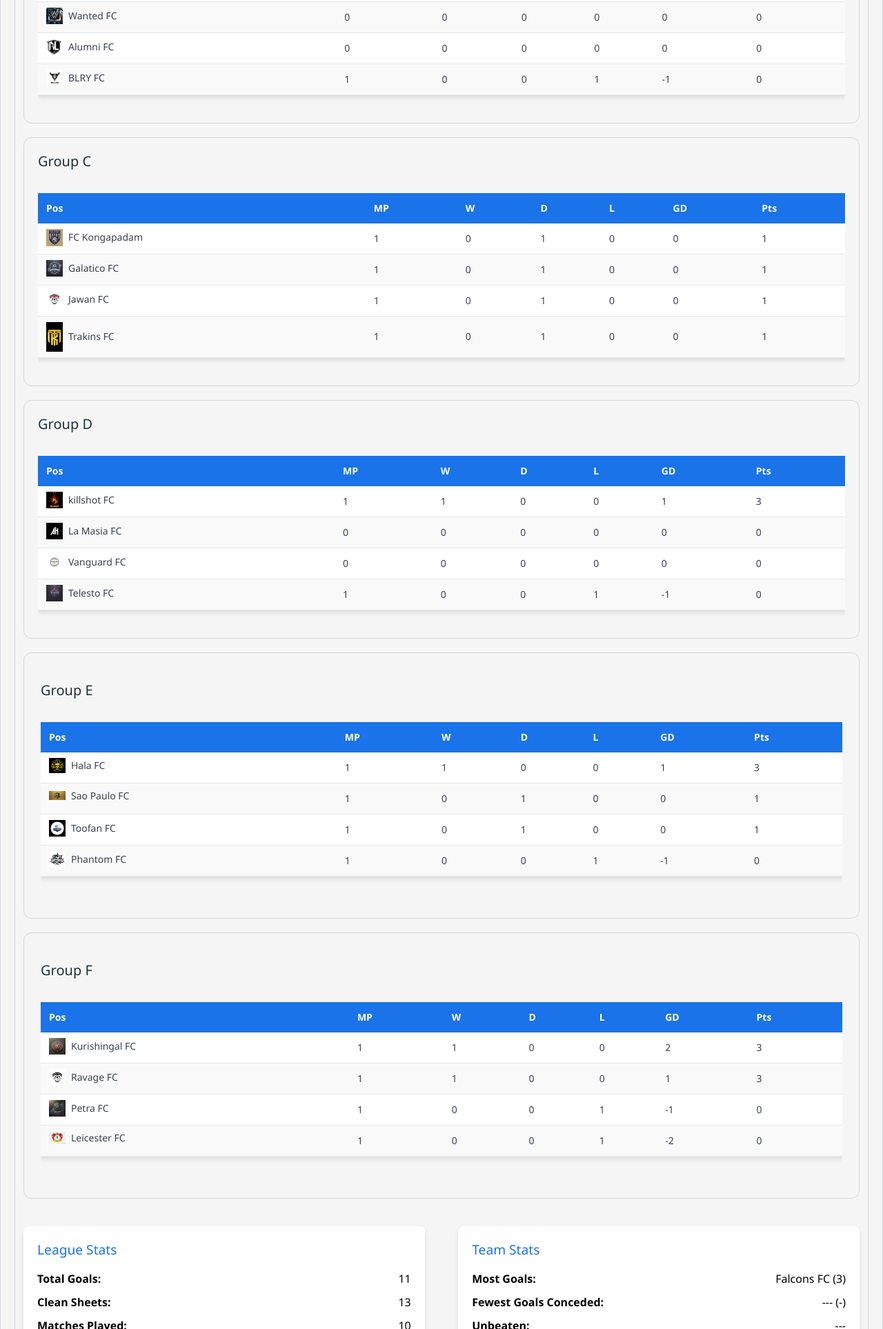
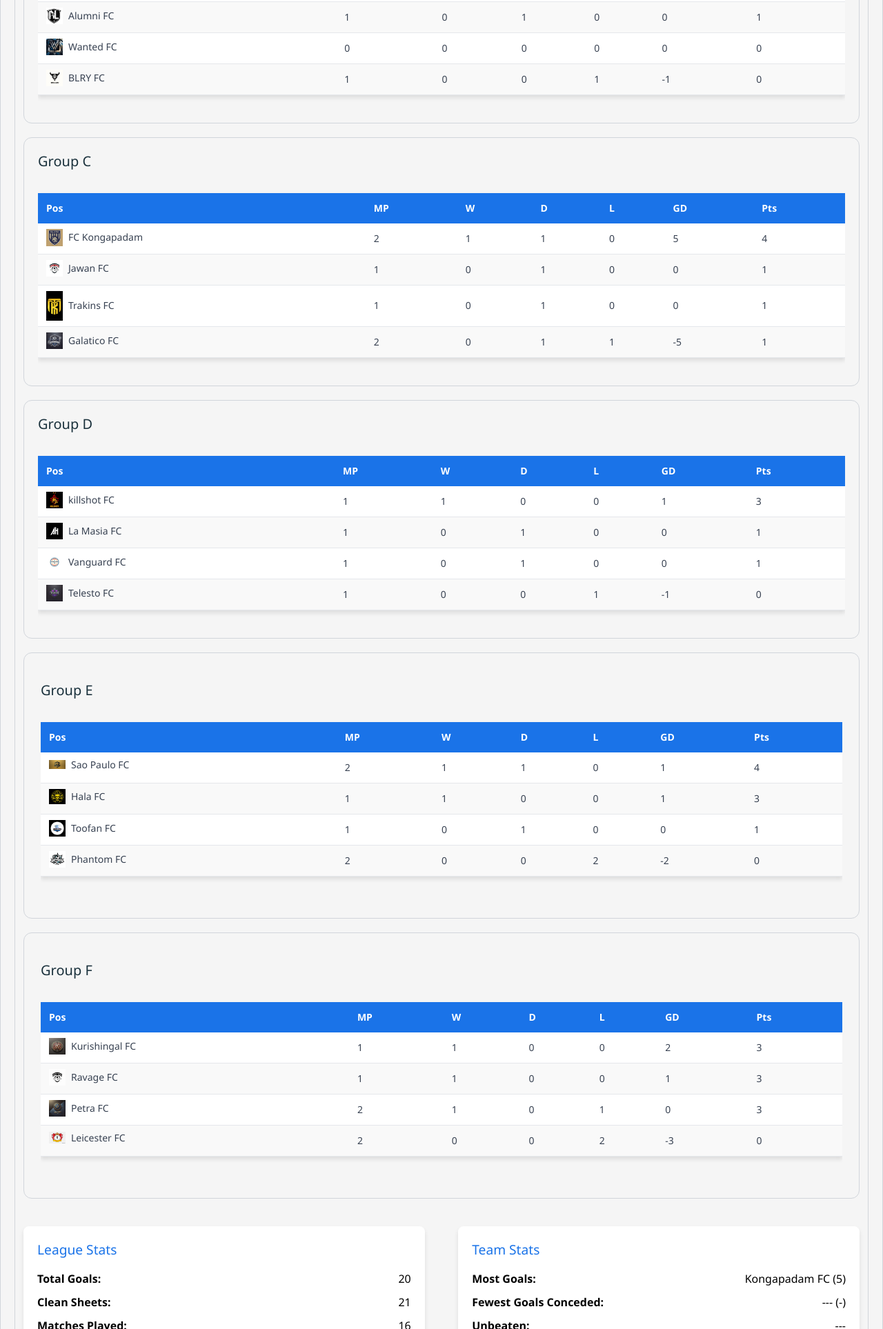
Before and after one commit to StephinArnold/FootballTournament_Website, a plain HTML site: page table.html in a window 1280 px wide. Shown: the part 873-2800 px from the top of the page at 69% size. Drawn offline with nearby package versions, Linux system fonts and the light colour scheme.

Commit message:
table.html

```diff
--- a/table.html
+++ b/table.html
@@ -329,6 +329,18 @@
                             <tbody class="text-gray-700 text-sm">
                                 <tr class="border-b">
                                     <td class="flex items-center gap-2 py-2">
+                                        <img src="resource/Sporting.jpg" alt="Bordeaux" width="24" height="24">
+                                        Sporting FC
+                                    </td>
+                                    <td>2</td>
+                                    <td>1</td>
+                                    <td>1</td>
+                                    <td>0</td>
+                                    <td>2</td>
+                                    <td>4</td>
+                                </tr>
+                                <tr class="border-b">
+                                    <td class="flex items-center gap-2 py-2">
                                         <img src="resource/falcons.jpg" alt="Juventus" width="24" height="24">
                                         Falcons FC
                                     </td>
@@ -352,28 +364,17 @@
                                     <td>0</td>
                                     <td>1</td>
                                 </tr>
-                                <tr class="border-b">
-                                    <td class="flex items-center gap-2 py-2">
-                                        <img src="resource/Sporting.jpg" alt="Bordeaux" width="24" height="24">
-                                        Sporting FC
-                                    </td>
-                                    <td>1</td>
-                                    <td>0</td>
-                                    <td>1</td>
-                                    <td>0</td>
-                                    <td>0</td>
-                                    <td>1</td>
-                                </tr>
+
                                 <tr class="border-b">
                                     <td class="flex items-center gap-2 py-2">
                                         <img src="resource/Spartans.jpg" alt="Maccabi Haifa" width="24" height="24">
                                         Spartans FC
                                     </td>
-                                    <td>1</td>
+                                    <td>2</td>
                                     <td>0</td>
                                     <td>0</td>
-                                    <td>1</td>
-                                    <td>-3</td>
+                                    <td>2</td>
+                                    <td>-5</td>
                                     <td>0</td>
                                 </tr>
 
@@ -403,12 +404,24 @@
                                         <img src="resource/drv.jpg" alt="Juventus" width="24" height="24">
                                         D Blancos FC
                                     </td>
+                                    <td>2</td>
                                     <td>1</td>
+                                    <td>1</td>
+                                    <td>0</td>
+                                    <td>1</td>
+                                    <td>4</td>
+                                </tr>
+                                <tr class="border-b">
+                                    <td class="flex items-center gap-2 py-2">
+                                        <img src="resource/alumni.jpg" alt="Maccabi Haifa" width="24" height="24">
+                                        Alumni FC
+                                    </td>
+                                    <td>1</td>
+                                    <td>0</td>
                                     <td>1</td>
                                     <td>0</td>
                                     <td>0</td>
                                     <td>1</td>
-                                    <td>3</td>
                                 </tr>
                                 <tr class="border-b">
                                     <td class="flex items-center gap-2 py-2">
@@ -422,18 +435,7 @@
                                     <td>0</td>
                                     <td>0</td>
                                 </tr>
-                                <tr class="border-b">
-                                    <td class="flex items-center gap-2 py-2">
-                                        <img src="resource/alumni.jpg" alt="Maccabi Haifa" width="24" height="24">
-                                        Alumni FC
-                                    </td>
-                                    <td>0</td>
-                                    <td>0</td>
-                                    <td>0</td>
-                                    <td>0</td>
-                                    <td>0</td>
-                                    <td>0</td>
-                                </tr>
+
                                 <tr class="border-b">
                                     <td class="flex items-center gap-2 py-2">
                                         <img src="resource/bellary.jpg" alt="Bayern" width="24" height="24">
@@ -473,25 +475,14 @@
                                         <img src="resource/kongapadam.jpg" alt="Juventus" width="24" height="24">
                                         FC Kongapadam
                                     </td>
+                                    <td>2</td>
+                                    <td>1</td>
                                     <td>1</td>
                                     <td>0</td>
-                                    <td>1</td>
-                                    <td>0</td>
-                                    <td>0</td>
-                                    <td>1</td>
+                                    <td>5</td>
+                                    <td>4</td>
                                 </tr>
-                                <tr class="border-b">
-                                    <td class="flex items-center gap-2 py-2">
-                                        <img src="resource/galactico.jpg" alt="Bordeaux" width="24" height="24">
-                                        Galatico FC
-                                    </td>
-                                    <td>1</td>
-                                    <td>0</td>
-                                    <td>1</td>
-                                    <td>0</td>
-                                    <td>0</td>
-                                    <td>1</td>
-                                </tr>
+
                                 <tr class="border-b">
                                     <td class="flex items-center gap-2 py-2">
                                         <img src="resource/10ml.jpg" alt="Maccabi Haifa" width="24" height="24">
@@ -516,7 +507,18 @@
                                     <td>0</td>
                                     <td>1</td>
                                 </tr>
-
+                                <tr class="border-b">
+                                    <td class="flex items-center gap-2 py-2">
+                                        <img src="resource/galactico.jpg" alt="Bordeaux" width="24" height="24">
+                                        Galatico FC
+                                    </td>
+                                    <td>2</td>
+                                    <td>0</td>
+                                    <td>1</td>
+                                    <td>1</td>
+                                    <td>-5</td>
+                                    <td>1</td>
+                                </tr>
                             </tbody>
                         </table>
                     </div>
@@ -555,24 +557,24 @@
                                         <img src="resource/la masia.jpg" alt="Juventus" width="24" height="24">
                                         La Masia FC
                                     </td>
+                                    <td>1</td>
+                                    <td>0</td>
+                                    <td>1</td>
                                     <td>0</td>
                                     <td>0</td>
-                                    <td>0</td>
-                                    <td>0</td>
-                                    <td>0</td>
-                                    <td>0</td>
+                                    <td>1</td>
                                 </tr>
                                 <tr class="border-b">
                                     <td class="flex items-center gap-2 py-2">
                                         <img src="resource/venguard.jpg" alt="Maccabi Haifa" width="24" height="24">
                                         Vanguard FC
                                     </td>
+                                    <td>1</td>
+                                    <td>0</td>
+                                    <td>1</td>
                                     <td>0</td>
                                     <td>0</td>
-                                    <td>0</td>
-                                    <td>0</td>
-                                    <td>0</td>
-                                    <td>0</td>
+                                    <td>1</td>
                                 </tr>
                                 <tr class="border-b">
                                     <td class="flex items-center gap-2 py-2">
@@ -611,6 +613,18 @@
                                 <tbody class="text-gray-700 text-sm">
                                     <tr class="border-b">
                                         <td class="flex items-center gap-2 py-2">
+                                            <img src="resource/saupoulo.jpg" alt="Juventus" width="24" height="24">
+                                            Sao Paulo FC
+                                        </td>
+                                        <td>2</td>
+                                        <td>1</td>
+                                        <td>1</td>
+                                        <td>0</td>
+                                        <td>1</td>
+                                        <td>4</td>
+                                    </tr>
+                                    <tr class="border-b">
+                                        <td class="flex items-center gap-2 py-2">
                                             <img src="resource/hala.jpg" alt="Bordeaux" width="24" height="24">
                                             Hala FC
                                         </td>
@@ -621,18 +635,7 @@
                                         <td>1</td>
                                         <td>3</td>
                                     </tr>
-                                    <tr class="border-b">
-                                        <td class="flex items-center gap-2 py-2">
-                                            <img src="resource/saupoulo.jpg" alt="Juventus" width="24" height="24">
-                                            Sao Paulo FC
-                                        </td>
-                                        <td>1</td>
-                                        <td>0</td>
-                                        <td>1</td>
-                                        <td>0</td>
-                                        <td>0</td>
-                                        <td>1</td>
-                                    </tr>
+
                                     <tr class="border-b">
                                         <td class="flex items-center gap-2 py-2">
                                             <img src="resource/toofan.jpg" alt="Bayern" width="24" height="24">
@@ -650,11 +653,11 @@
                                             <img src="resource/phantom.jpg" alt="Maccabi Haifa" width="24" height="24">
                                             Phantom FC
                                         </td>
-                                        <td>1</td>
+                                        <td>2</td>
                                         <td>0</td>
                                         <td>0</td>
-                                        <td>1</td>
-                                        <td>-1</td>
+                                        <td>2</td>
+                                        <td>-2</td>
                                         <td>0</td>
                                     </tr>
 
@@ -709,23 +712,23 @@
                                                 <img src="resource/petra.jpg" alt="Juventus" width="24" height="24">
                                                 Petra FC
                                             </td>
+                                            <td>2</td>
                                             <td>1</td>
                                             <td>0</td>
+                                            <td>1</td>
                                             <td>0</td>
-                                            <td>1</td>
-                                            <td>-1</td>
-                                            <td>0</td>
+                                            <td>3</td>
                                         </tr>
                                         <tr class="border-b">
                                             <td class="flex items-center gap-2 py-2">
                                                 <img src="resource/leister.jpg" alt="Maccabi Haifa" width="24" height="24">
                                                 Leicester FC
                                             </td>
-                                            <td>1</td>
+                                            <td>2</td>
                                             <td>0</td>
                                              <td>0</td>
-                                            <td>1</td>
-                                            <td>-2</td>
+                                            <td>2</td>
+                                            <td>-3</td>
                                             <td>0</td>
                                         </tr>
 
@@ -739,22 +742,22 @@
                         <h3>League Stats</h3>
                         <div class="stats-info">
                             <span>Total Goals:</span>
-                            <span>11</span>
+                            <span>20</span>
                         </div>
                         <div class="stats-info">
                             <span>Clean Sheets:</span>
-                            <span>13</span>
+                            <span>21</span>
                         </div>
                         <div class="stats-info">
                             <span>Matches Played:</span>
-                            <span>10</span>
+                            <span>16</span>
                         </div>
                     </div>
                     <div class="stats-card">
                         <h3>Team Stats</h3>
                         <div class="stats-info">
                             <span>Most Goals:</span>
-                            <span>Falcons FC (3)</span>
+                            <span>Kongapadam FC (5)</span>
                         </div>
                         <div class="stats-info">
                             <span>Fewest Goals Conceded:</span>
```
